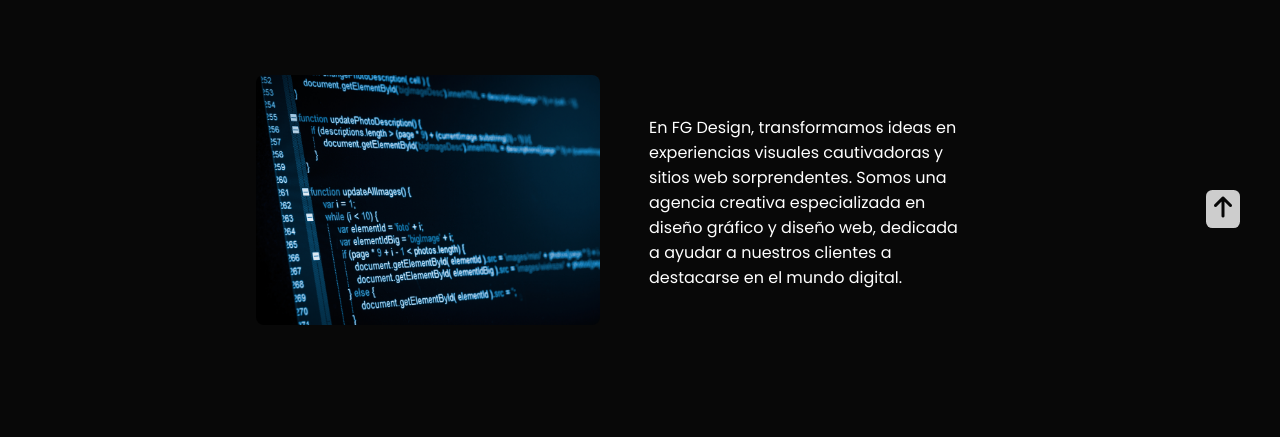
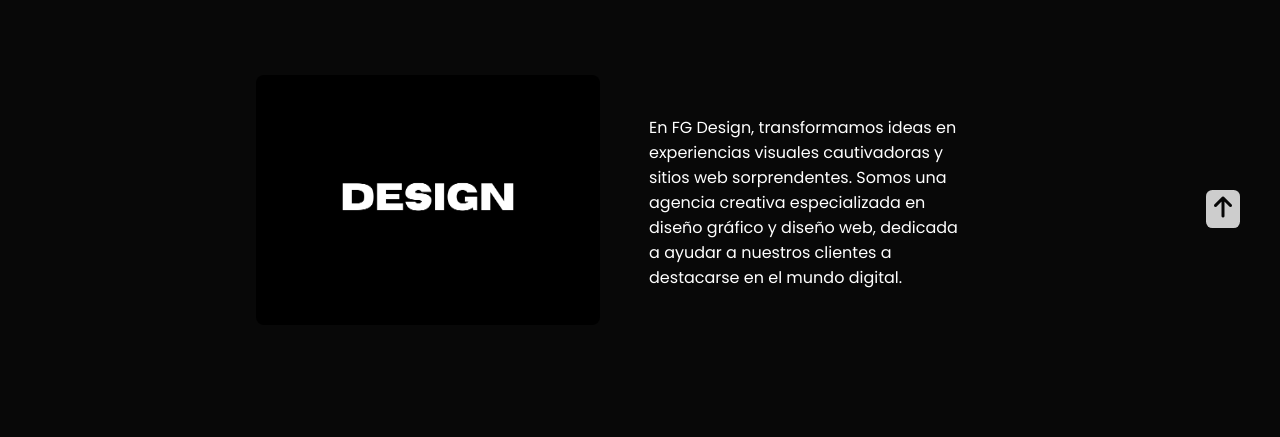
Before and after one commit to IsaacK08/FGDESIGN, a plain HTML site: page index.html in a window 1280 px wide. Shown: the part 732-1169 px from the top of the page. Drawn offline with nearby package versions, Linux system fonts and the light colour scheme; files whose address does not match are found by name.

Commit message:
finish 90%

```diff
--- a/index.html
+++ b/index.html
@@ -144,7 +144,7 @@
             <span class="section-subtitle">Introducción</span>
             <div class="about-container container grid">
                 <div class="about-container-img">
-                    <img src="img/Programador-web.jpg" alt="About" class="about-container-imgAlt">
+                    <img src="img/DESIGN.png" alt="About" class="about-container-imgAlt">
                 </div>
 
                 <div class="about-container-data">
```
Also changed, not shown: english.html (+2 -1 lines), img/DESIGN.png (added).
